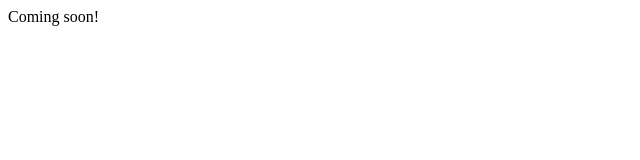
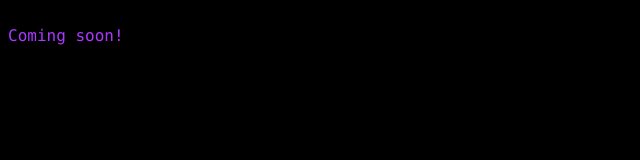
Before and after one commit to png/sombra_checker, a plain HTML site: page index.html in a window 1280 px wide. Shown: the whole page, without its empty margins (0-640 px from the left). Drawn offline with Linux system fonts and the light colour scheme.

Commit message:
Update index.html

```diff
--- a/index.html
+++ b/index.html
@@ -1 +1,14 @@
+<html>
+<head>
+<meta http-equiv="Content-Type" content="text/html; charset=utf-8">
+</head>
+
+<body bgcolor="black">
+<p><br>
+<font face="lucida console" color="a939ff">
 Coming soon!
+</font>
+</p>
+
+</body>
+</html>
```
